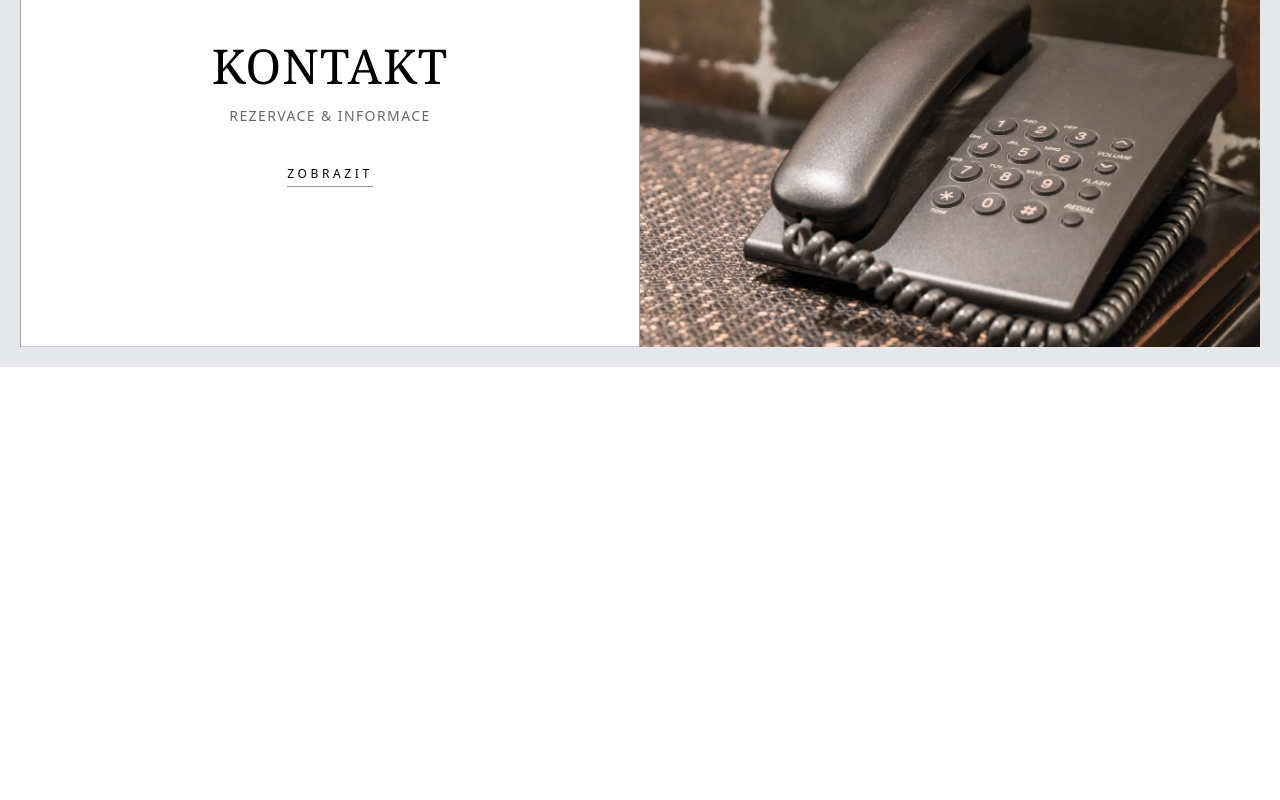
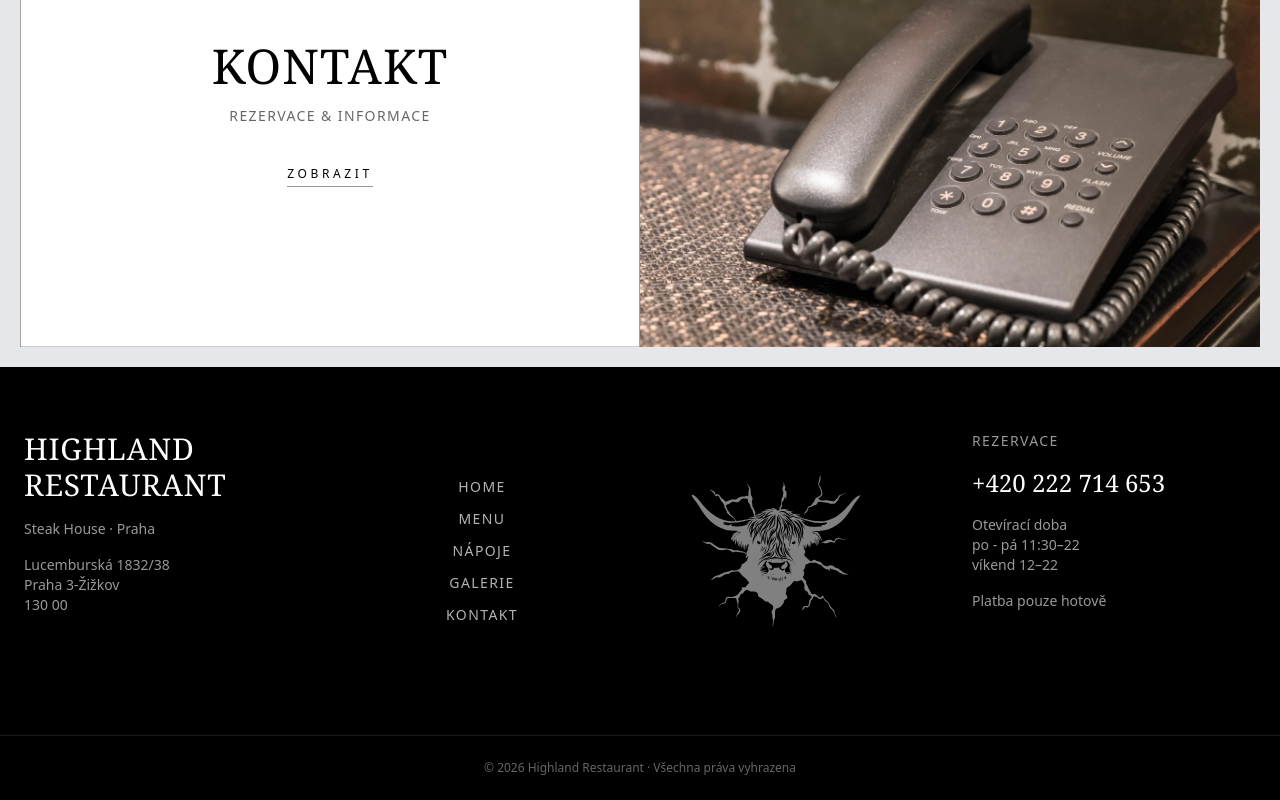
Before and after one commit to Krejzy23/steakhouse, a React (Vite) app: page / in a window 1280 px wide. Shown: the part 3197-3997 px from the top of the page. Before the commit the page ends 3564 px from the top, so only its background shows below. Built offline with nearby package versions, Linux system fonts and the light colour scheme.

Commit message:
implement footer

```diff
--- a/src/App.jsx
+++ b/src/App.jsx
@@ -6,6 +6,7 @@
 import Drinks from "./pages/Drinks";
 import Gallery from "./pages/Gallery";
 import Contact from "./pages/Contact";
+import Footer from "./components/Footer";
 
 const App = () => {
   return (
@@ -19,6 +20,7 @@
           <Route path="/gallery" element={<Gallery />} />
           <Route path="/contact" element={<Contact />} />
         </Routes>
+        <Footer />
       </main>
     </>
   );
--- /dev/null
+++ b/src/components/Footer.jsx
@@ -0,0 +1,82 @@
+import { Link } from "react-router-dom";
+
+const Footer = () => {
+  return (
+    <footer className="bg-black text-white">
+      <div className="mx-auto max-w-7xl px-6 py-16 grid grid-cols-2 md:grid-cols-4 gap-8">
+        {/* BRAND */}
+        <div className="space-y-4">
+          <h3 className="font-serif text-3xl uppercase tracking-wide">
+            Highland Restaurant
+          </h3>
+          <p className="text-sm text-white/60">Steak House · Praha</p>
+          <p className="text-sm text-white/60">
+            Lucemburská 1832/38
+            <br />
+            Praha 3-Žižkov
+            <br />
+            130 00
+          </p>
+        </div>
+
+        {/* NAV */}
+        <nav className="flex flex-col justify-center items-center space-y-3 uppercase text-sm tracking-widest">
+          <Link to="/" className="block text-white/70 hover:text-white">
+            Home
+          </Link>
+          <Link to="/menu" className="block text-white/70 hover:text-white">
+            Menu
+          </Link>
+          <Link to="/drinks" className="block text-white/70 hover:text-white">
+            Nápoje
+          </Link>
+          <Link to="/gallery" className="block text-white/70 hover:text-white">
+            Galerie
+          </Link>
+          <Link to="/contact" className="block text-white/70 hover:text-white">
+            Kontakt
+          </Link>
+        </nav>
+
+        <div className="w-40 h-40 md:w-60 md:h-60">
+          <img
+            src="/img/footer.svg"
+            alt="footer logo"
+            className="pointer-events-none opacity-[0.5]"
+          />
+        </div>
+
+        {/* CONTACT */}
+        <div className="space-y-4 text-sm">
+          <p className="uppercase tracking-widest text-white/60">Rezervace</p>
+
+          <a
+            href="tel:+420222714653"
+            className="block font-serif text-2xl hover:opacity-80"
+          >
+            +420 222 714 653
+          </a>
+
+          <p className="text-white/60">
+            Otevírací doba
+            <br />
+            po - pá 11:30–22
+            <br />
+            víkend 12–22
+            <br />
+          </p>
+
+          <p className="text-white/60">Platba pouze hotově</p>
+        </div>
+      </div>
+
+      {/* BOTTOM BAR */}
+      <div className="border-t border-white/10 py-6 text-center text-xs text-white/40">
+        © {new Date().getFullYear()} Highland Restaurant · Všechna práva
+        vyhrazena
+      </div>
+    </footer>
+  );
+};
+
+export default Footer;
--- a/src/components/HomeMenuSection.jsx
+++ b/src/components/HomeMenuSection.jsx
@@ -10,7 +10,7 @@
           const isReversed = i % 2 === 1;
 
           return (
-            <Link key={i} to={item.to} className="group grid grid-cols-2">
+            <div key={i} className="group grid grid-cols-2 items-stretch">
               {/* IMAGE */}
               <div
                 className={clsx(
@@ -33,12 +33,12 @@
                 )}
               >
                 {/* LEFT DECOR */}
-                <div className="absolute left-0 top-0 h-full w-px bg-black/20" />
-                <div className="absolute left-0 top-0 h-full w-full border-l border-t border-black/20" />
+                <div className="absolute left-0 top-0 h-full w-px bg-black/20 pointer-events-none" />
+                <div className="absolute left-0 top-0 h-full w-full border-l border-t border-black/20 pointer-events-none" />
 
                 {/* RIGHT DECOR */}
-                <div className="absolute right-0 bottom-0 h-full w-px bg-black/20" />
-                <div className="absolute right-0 bottom-0 h-full w-full border-r border-b border-black/20" />
+                <div className="absolute right-0 bottom-0 h-full w-px bg-black/20 pointer-events-none" />
+                <div className="absolute right-0 bottom-0 h-full w-full border-r border-b border-black/20 pointer-events-none" />
 
                 {/* CONTENT */}
                 <div className="relative z-10 max-w-md text-center space-y-4">
@@ -48,13 +48,14 @@
                   <p className="text-sm uppercase tracking-widest text-black/60">
                     {item.subtitle}
                   </p>
-
-                  <span className="inline-block mt-6 text-xs uppercase tracking-[0.3em] border-b border-black/40 pb-1 hover:text-yellow-900/30">
-                    Zobrazit
-                  </span>
+                  <Link to={item.to}>
+                    <span className="inline-block mt-6 text-xs uppercase tracking-[0.3em] border-b border-black/40 pb-1 hover:text-yellow-900/30">
+                      Zobrazit
+                    </span>
+                  </Link>
                 </div>
               </div>
-            </Link>
+            </div>
           );
         })}
       </div>
--- a/src/constants/index.js
+++ b/src/constants/index.js
@@ -15,7 +15,7 @@
   },
   {
     title: "Nápoje",
-    subtitle: "Víno · Pivo · Nealko",
+    subtitle: "Pivo · Víno · Nealko",
     image: "/img/drinks.webp",
     to: "/drinks",
   },
```
Also changed, not shown: public/img/footer.svg (added).
